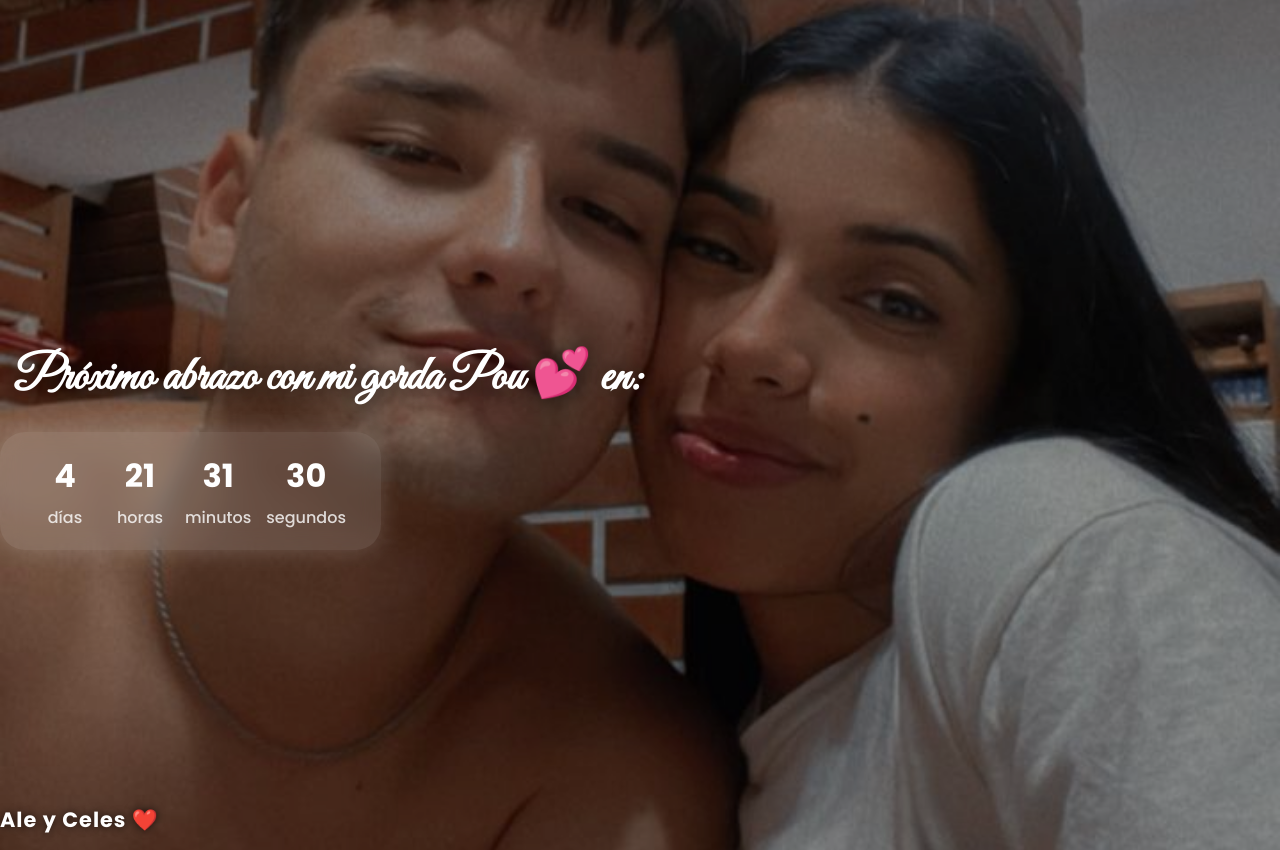
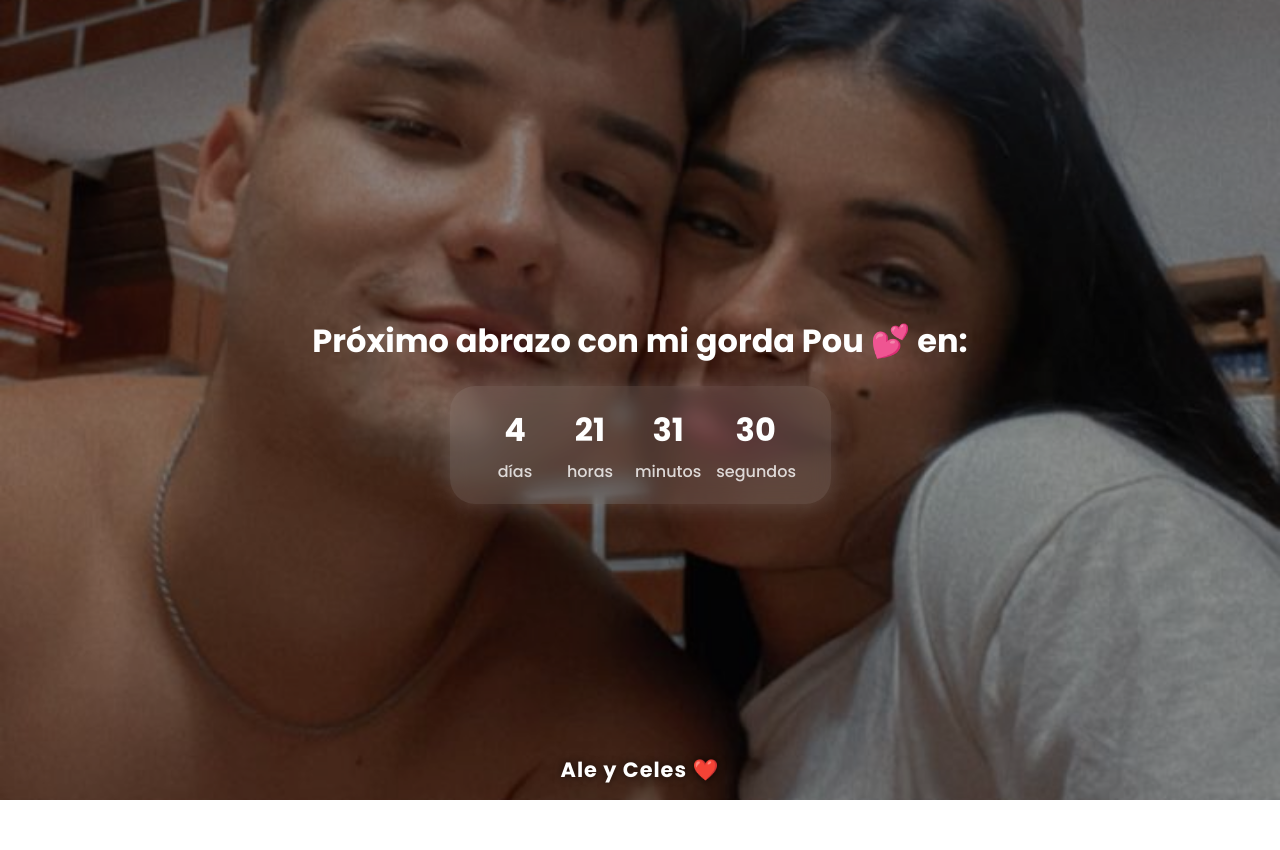
Before and after one commit to AlejoSuarez2001/Celes-Contador, a plain HTML site: page index.html in a window 1280 px wide. After the commit the page ends 800 px from the top, so only its background shows below. Drawn offline with Linux system fonts and the light colour scheme.

Commit message:
Update index.html

```diff
--- a/index.html
+++ b/index.html
@@ -10,21 +10,18 @@
   margin: 0;
   height: 100vh;
   display: flex;
-    justify-content: center;
-    align-items: flex-start;
+  justify-content: center;  /* centra verticalmente */
+  align-items: center;      /* centra horizontalmente */
   flex-direction: column;
-    padding-top: 50px;
   font-family: 'Poppins', sans-serif;
   color: #fff;
   text-align: center;
   overflow: hidden;
-    /* Fondo con imagen */
   background: url('Amor.jpg') no-repeat center center;
   background-size: cover;
   position: relative;
 }
 
-  /* Overlay oscuro para que se lea bien el contenido */
 body::before {
   content: '';
   position: absolute;
@@ -34,17 +31,11 @@
   z-index: 0;
 }
 
-  h1 {
-    font-family: 'Great Vibes', cursive;
-    font-size: 3em;
-    margin: 0 15px 25px;
-    color: #fff;
-    text-shadow: 0 0 25px rgba(0, 0, 0, 0.6);
-    animation: fadeIn 2s ease-in-out;
+h1, #timer, .celebrate, #love {
+  position: relative;
   z-index: 1;
-    position: relative;
-    line-height: 1.2em;
 }
+
 
   #timer {
     display: flex;
```
Lines whose indentation alone changed are shown as unchanged.
